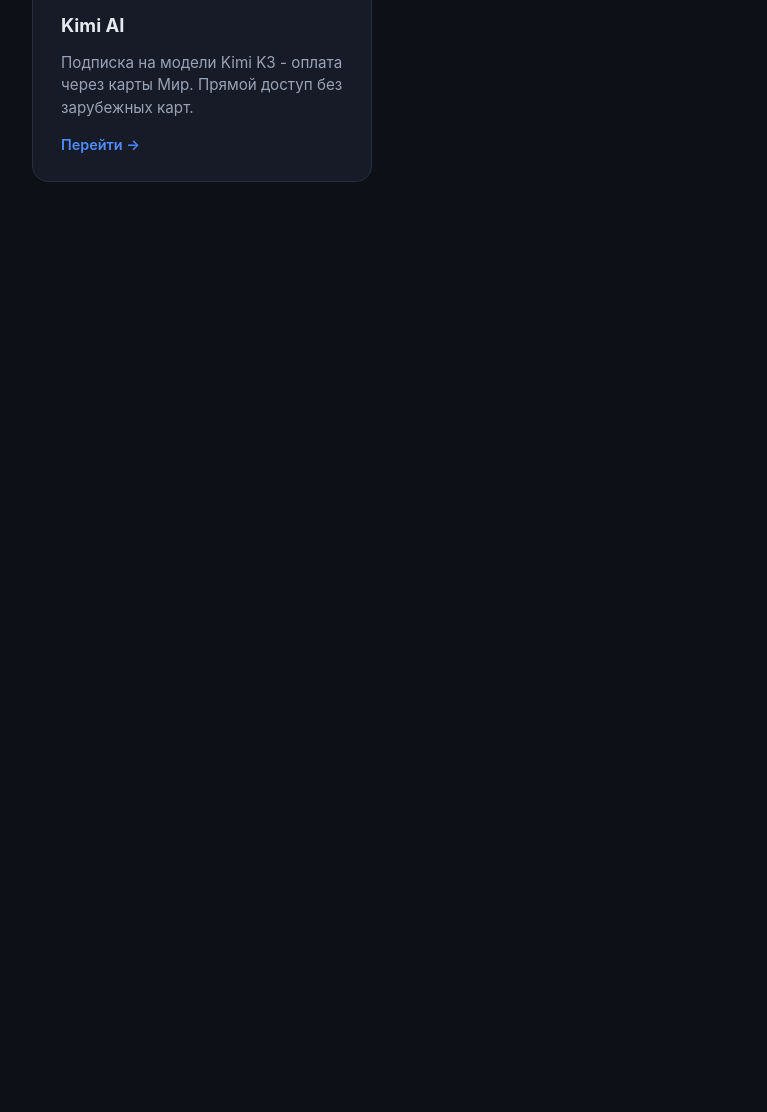
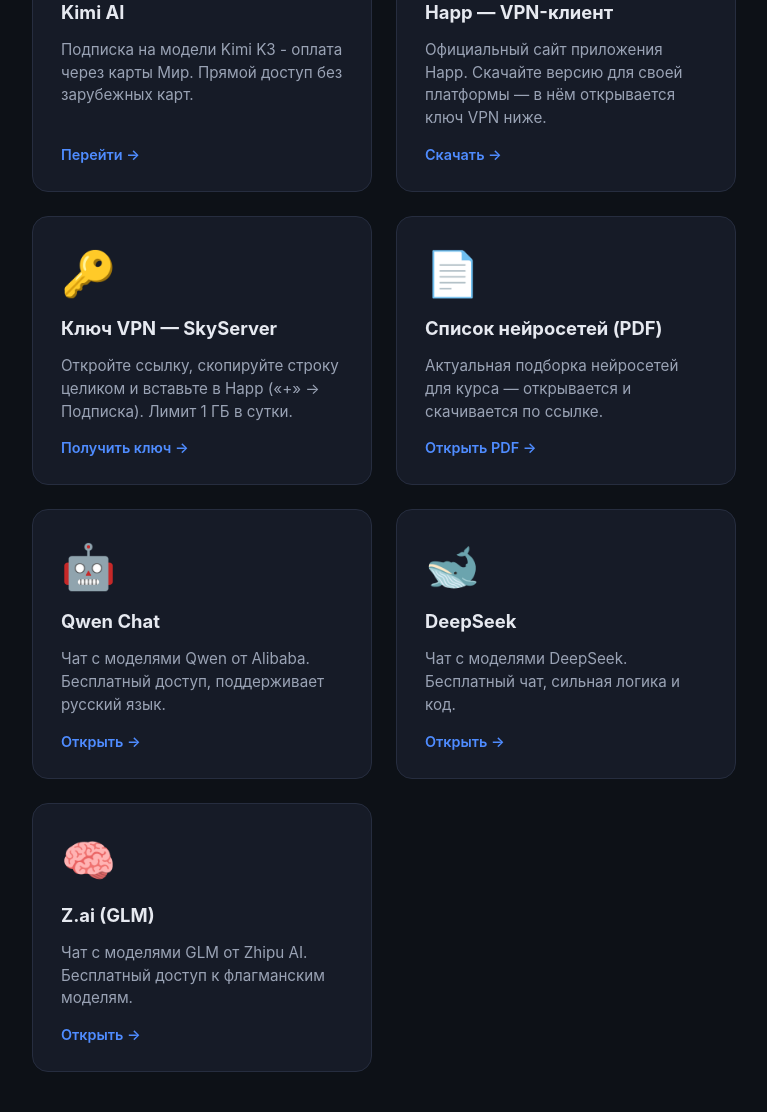
Before and after one commit to AgnimaGocran/cards-sky-server, a plain HTML site: page index.html in a window 1280 px wide. Shown: the part 565-1677 px from the top of the page, without its empty margins (256-1023 px from the left). Before the commit the page ends 800 px from the top, so only its background shows below. Drawn offline with Linux system fonts and the light colour scheme.

Commit message:
Add VPN, Happ, neural chats tiles and neural-networks PDF

```diff
--- a/index.html
+++ b/index.html
@@ -3,8 +3,8 @@
 <head>
 <meta charset="UTF-8">
 <meta name="viewport" content="width=device-width, initial-scale=1.0">
-<title>Cards — виртуальные карты и кошельки</title>
-<meta name="description" content="Подборка сервисов: Web3 кошелек Altyn.One и виртуальные карты Zarub">
+<title>Sky Server — ресурсы и сервисы</title>
+<meta name="description" content="VPN, нейросети и сервисы: подключение к VPN через Happ, чаты ИИ, список нейросетей">
 <style>
   :root {
     --bg: #0d1117;
@@ -53,6 +53,7 @@
     box-shadow: 0 8px 30px rgba(79, 140, 255, .15);
   }
   .logo { height: 56px; display: flex; align-items: center; }
+  .logo .emoji { font-size: 44px; line-height: 56px; }
   .logo img { max-height: 56px; max-width: 180px; width: auto; border-radius: 10px; }
   .tile h2 { font-size: 1.15rem; }
   .tile p { color: var(--muted); font-size: .95rem; line-height: 1.5; }
@@ -60,7 +61,7 @@
 </style>
 </head>
 <body>
-  <h1>💳 Cards</h1>
+  <h1>🚀 Sky Server — ресурсы</h1>
   <div class="grid">
     <a class="tile" href="https://altyn.one?altyn=QEIw1iR" target="_blank" rel="noopener">
       <div class="logo"><img src="altyn-mark.svg" alt="Altyn.One" style="max-width:56px;border-radius:50%"></div>
@@ -80,6 +81,42 @@
       <p>Подписка на модели Kimi K3 - оплата через карты Мир. Прямой доступ без зарубежных карт.</p>
       <span class="cta">Перейти →</span>
     </a>
+  <a class="tile" href="https://www.happ.su/main/ru/download" target="_blank" rel="noopener">
+    <div class="logo"><span class="emoji">📱</span></div>
+    <h2>Happ — VPN-клиент</h2>
+    <p>Официальный сайт приложения Happ. Скачайте версию для своей платформы — в нём открывается ключ VPN ниже.</p>
+    <span class="cta">Скачать →</span>
+  </a>
+  <a class="tile" href="https://gorec.sky-server.ru/link" target="_blank" rel="noopener">
+    <div class="logo"><span class="emoji">🔑</span></div>
+    <h2>Ключ VPN — SkyServer</h2>
+    <p>Откройте ссылку, скопируйте строку целиком и вставьте в Happ («+» → Подписка). Лимит 1 ГБ в сутки.</p>
+    <span class="cta">Получить ключ →</span>
+  </a>
+  <a class="tile" href="Список_нейросетей.pdf" target="_blank" rel="noopener">
+    <div class="logo"><span class="emoji">📄</span></div>
+    <h2>Список нейросетей (PDF)</h2>
+    <p>Актуальная подборка нейросетей для курса — открывается и скачивается по ссылке.</p>
+    <span class="cta">Открыть PDF →</span>
+  </a>
+  <a class="tile" href="https://chat.qwen.ai" target="_blank" rel="noopener">
+    <div class="logo"><span class="emoji">🤖</span></div>
+    <h2>Qwen Chat</h2>
+    <p>Чат с моделями Qwen от Alibaba. Бесплатный доступ, поддерживает русский язык.</p>
+    <span class="cta">Открыть →</span>
+  </a>
+  <a class="tile" href="https://chat.deepseek.com" target="_blank" rel="noopener">
+    <div class="logo"><span class="emoji">🐋</span></div>
+    <h2>DeepSeek</h2>
+    <p>Чат с моделями DeepSeek. Бесплатный чат, сильная логика и код.</p>
+    <span class="cta">Открыть →</span>
+  </a>
+  <a class="tile" href="https://chat.z.ai" target="_blank" rel="noopener">
+    <div class="logo"><span class="emoji">🧠</span></div>
+    <h2>Z.ai (GLM)</h2>
+    <p>Чат с моделями GLM от Zhipu AI. Бесплатный доступ к флагманским моделям.</p>
+    <span class="cta">Открыть →</span>
+  </a>
   </div>
 </body>
 </html>
```
Also changed, not shown: 1 other file.
